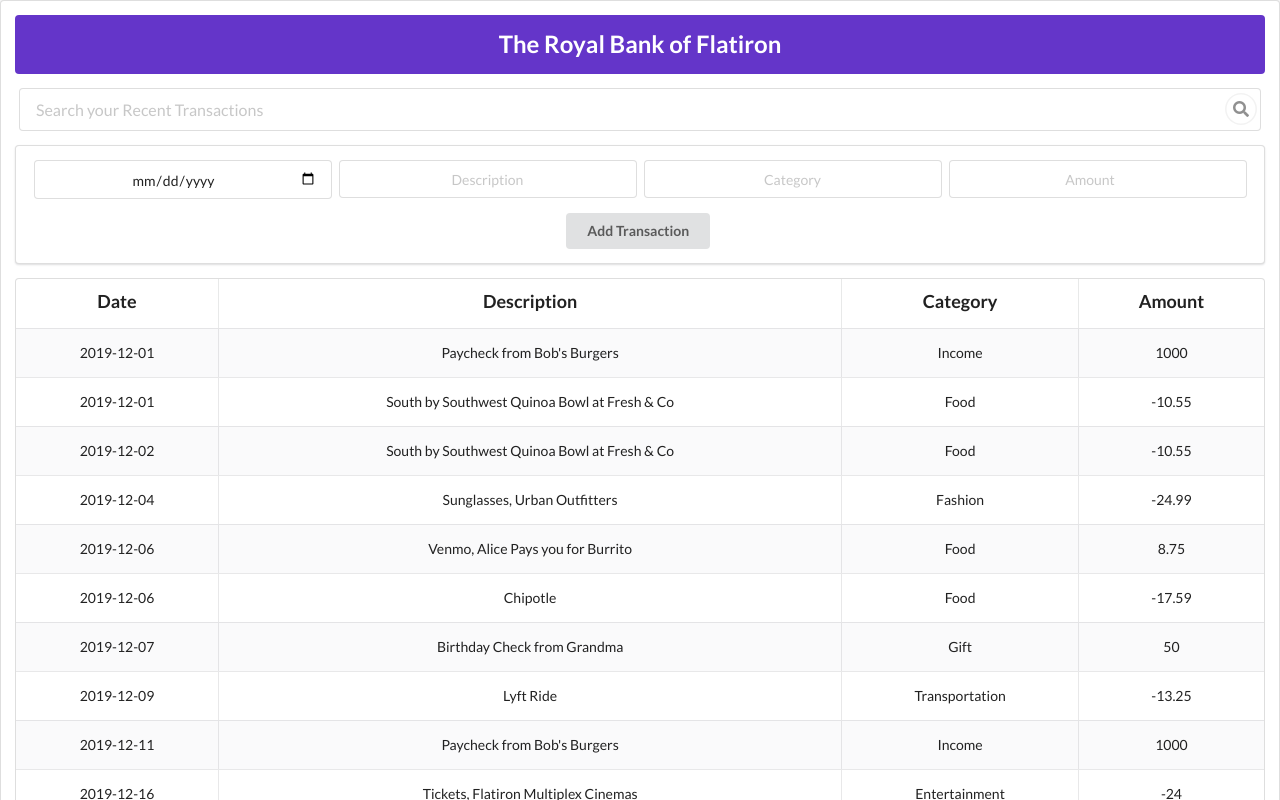
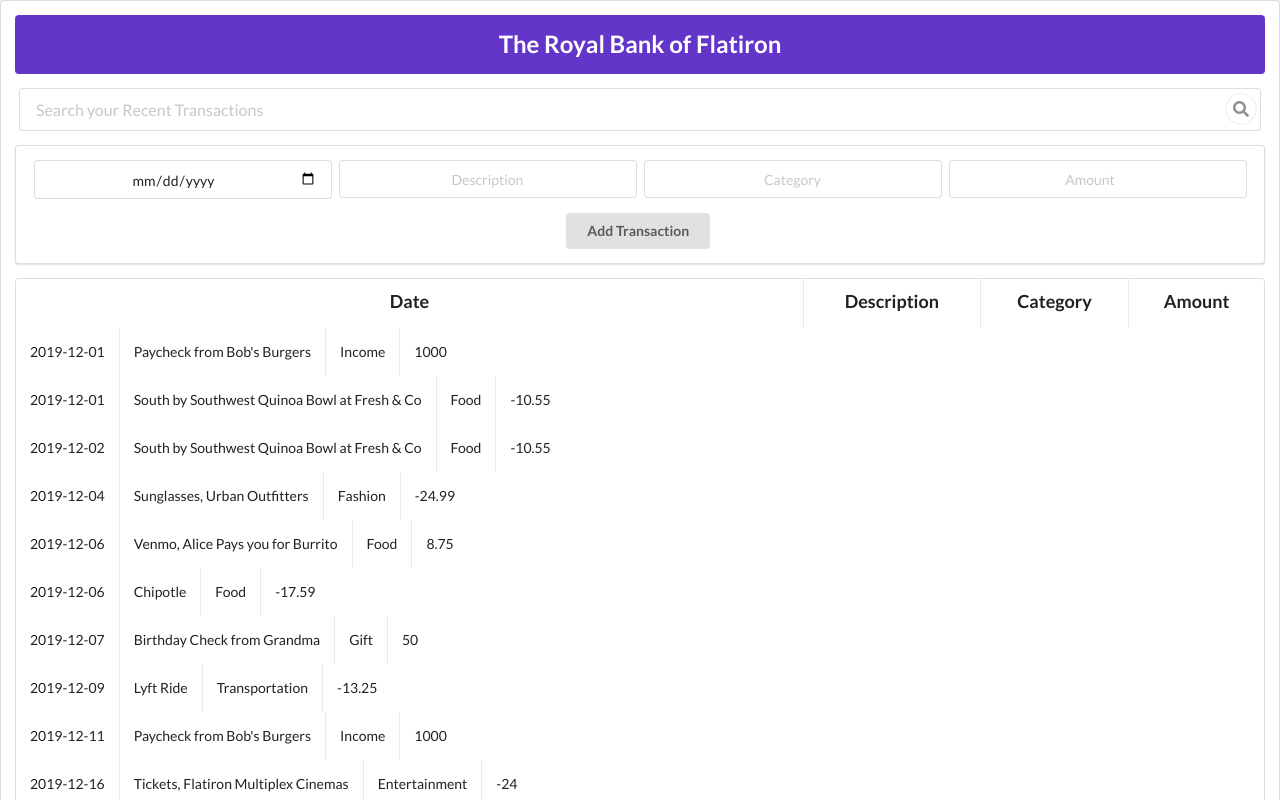
Before and after one commit to learn-co-students/DC-WEB-111620-Code-Challenges, a React (Create React App) app in the folder Phase-4-Round-1/: page / in a window 1280 px wide. Shown: the top 800 px of the page. Built offline with nearby package versions, Linux system fonts and the light colour scheme; data requests are answered from the project's data file.

Commit message:
final commit, made attempt at delete button but ran out of time

```diff
--- a/Phase-4-Round-1/src/components/AccountContainer.js
+++ b/Phase-4-Round-1/src/components/AccountContainer.js
@@ -26,6 +26,13 @@ class AccountContainer extends Component {
     this.setState({searchText: text})
   }
 
+  removeTransaction = (transaction) => {
+    this.setState({
+      transactions: this.state.transaction.filter(oldTransaction => oldTransaction !== transaction)
+    })
+  }
+
+
   render() {
     const filteredTransactions = this.state.transactions.filter(transaction => transaction.description.toLowerCase().includes(this.state.searchText.toLowerCase()))
     return (
--- a/Phase-4-Round-1/src/components/Transaction.js
+++ b/Phase-4-Round-1/src/components/Transaction.js
@@ -3,12 +3,19 @@ import React from "react";
 const Transaction = (props) => {
   console.log(props)
   return (
+    <div>
+      <div>
         <tr>
           <td>{props.transaction.date}</td>
           <td>{props.transaction.description}</td>
           <td>{props.transaction.category}</td>
           <td>{props.transaction.amount}</td>
         </tr>
+      </div>
+      <div>
+      {/* <button onClick = {() => deleteTransaction(props.transaction)}>Delete</button> */}
+      </div>
+    </div>
   );
 };
 
```
Also changed, not shown: 1 other file (tests, documents, lock files or other folders). Lines whose indentation alone changed are shown as unchanged.
